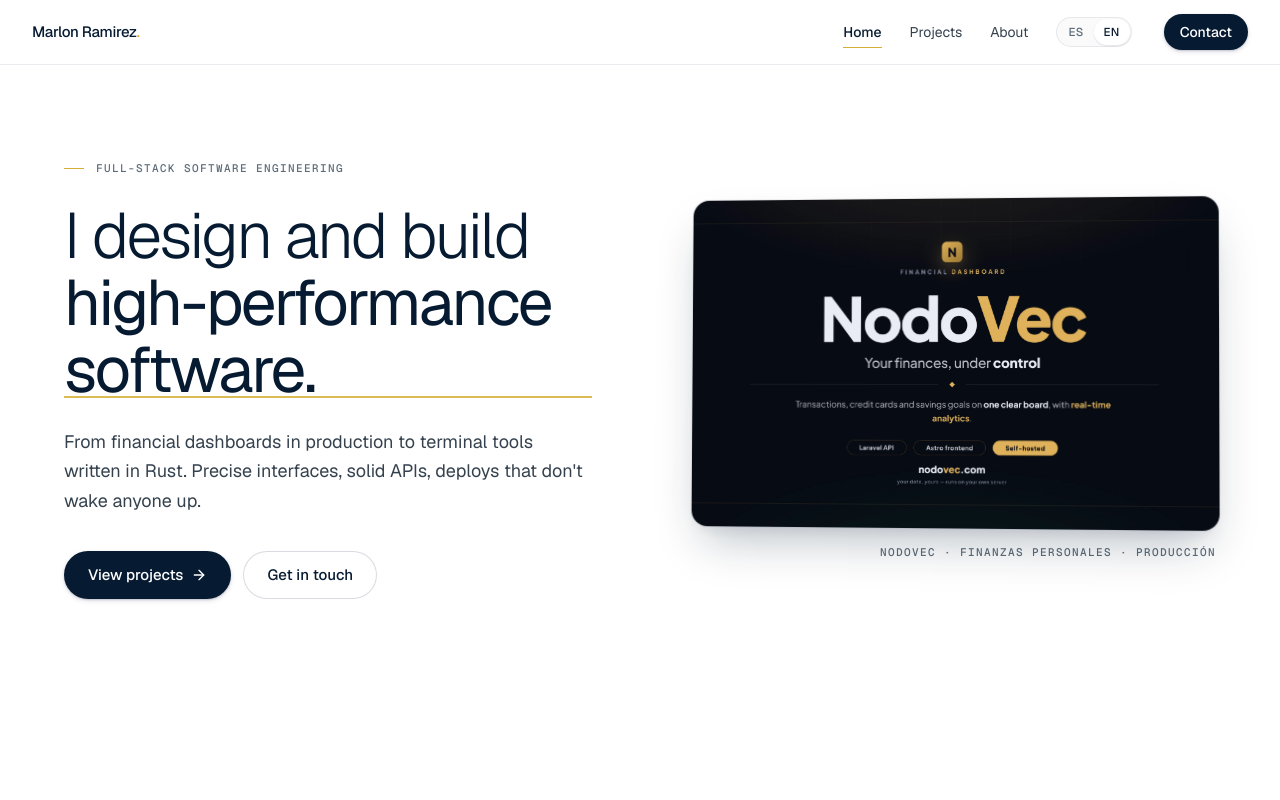
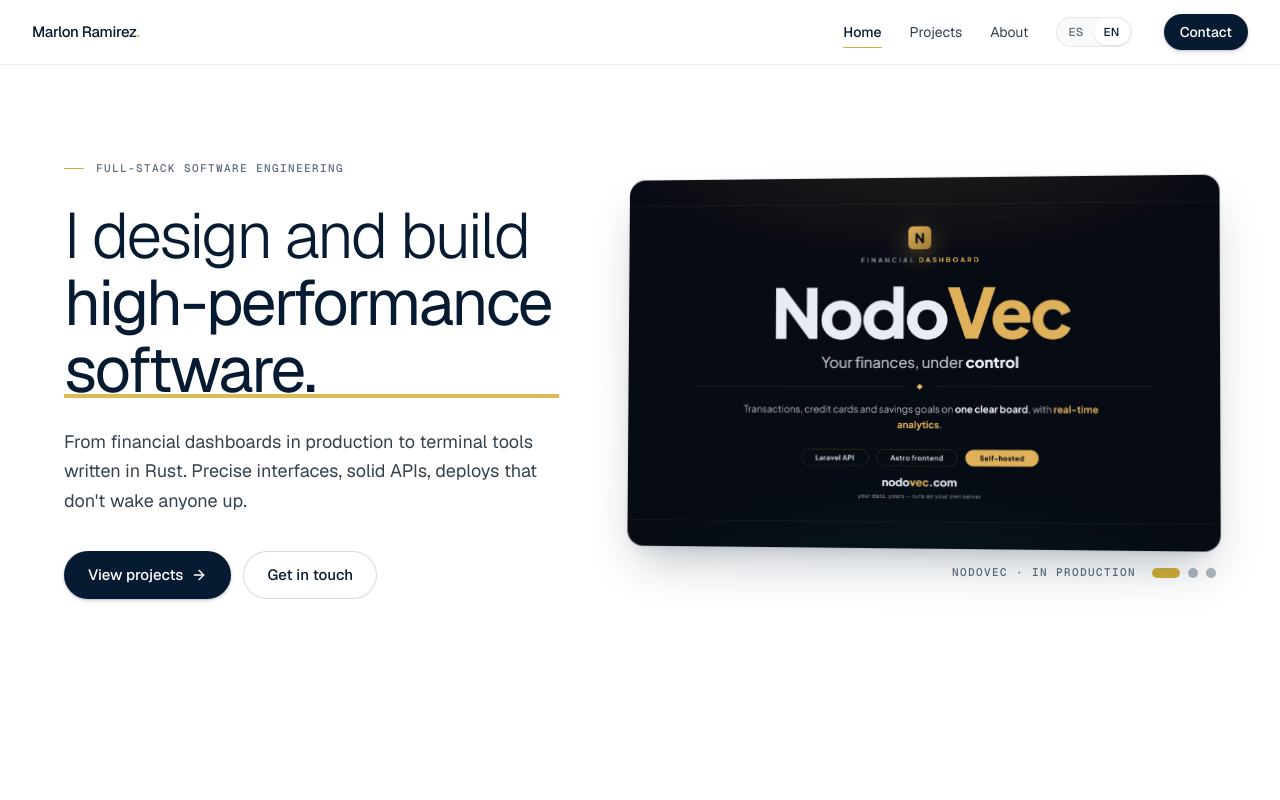
Before and after one commit to MarlonRX/portfolio, a Next.js app: page /en in a window 1280 px wide. Shown: the top 800 px of the page. Built offline with nearby package versions, Linux system fonts and the light colour scheme.

Commit message:
feat(hero): HeroCarousel automático — crossfade con Framer Motion, autoplay 6s con pausa hover, dots, reduced-motion y anclas al detalle de proyecto

```diff
--- a/src/components/sections/Hero.tsx
+++ b/src/components/sections/Hero.tsx
@@ -6,7 +6,8 @@
 import { ArrowRight } from "lucide-react";
 import Link from "next/link";
 import { useReducedMotion } from "@/hooks/useReducedMotion";
-import ImageWithFallback from "@/components/ui/ImageWithFallback";
+import HeroCarousel from "@/components/sections/HeroCarousel";
+import { getHeroProjects } from "@/data/projects";
 
 export default function Hero() {
   const t = useTranslations("home.hero");
@@ -46,7 +47,7 @@
             {t("taglinePrefix")}
             <span className="relative inline-block font-normal">
               {taglineWord}
-              <span className="absolute inset-x-0 bottom-[0.08em] h-[2px] bg-accent-primary/85" />
+              <span className="absolute inset-x-0 bottom-[0.08em] h-1 bg-accent-primary/85" />
             </span>
           </h1>
 
@@ -71,28 +72,15 @@
           </div>
         </m.div>
 
-        {/* Captura real del proyecto ancla, flotando con perspectiva */}
+        {/* Carrusel automático de proyectos ancla, flotando con perspectiva */}
         <m.div
           initial={{ opacity: 0, y: 24 }}
           animate={{ opacity: 1, y: 0 }}
           transition={{ duration: 0.7, delay: 0.15, ease: [0.4, 0, 0.2, 1] }}
           style={{ y: visualY }}
-          className="w-full max-w-2xl flex-1 lg:pl-8"
+          className="w-full max-w-4xl flex-1 lg:flex-[1.1] xl:flex-[1.2] lg:max-w-none"
         >
-          <div className="relative aspect-[16/10] overflow-hidden rounded-xl [transform:perspective(1400px)_rotateY(-4.5deg)_rotateX(1.5deg)] shadow-[var(--shadow-float)]">
-            <ImageWithFallback
-              src="/images/projects/nodovec-hero.webp"
-              alt="NodoVec — dashboard de gestión financiera personal"
-              fill
-              fallbackLabel="NodoVec"
-              className="object-cover object-top"
-              sizes="(max-width: 1024px) 100vw, 55vw"
-              priority
-            />
-          </div>
-          <p className="tech-label mt-4 text-right">
-            NodoVec · Finanzas personales · Producción
-          </p>
+          <HeroCarousel projects={getHeroProjects()} />
         </m.div>
       </div>
     </section>
--- /dev/null
+++ b/src/components/sections/HeroCarousel.tsx
@@ -0,0 +1,107 @@
+"use client";
+
+import { m, AnimatePresence } from "framer-motion";
+import { useEffect, useState } from "react";
+import { useLocale, useTranslations } from "next-intl";
+import Link from "next/link";
+import { Project } from "@/types/project";
+import { useReducedMotion } from "@/hooks/useReducedMotion";
+import ImageWithFallback from "@/components/ui/ImageWithFallback";
+
+const AUTOPLAY_MS = 6000;
+
+interface HeroCarouselProps {
+  projects: Project[];
+}
+
+export default function HeroCarousel({ projects }: HeroCarouselProps) {
+  const tp = useTranslations("projects");
+  const locale = useLocale();
+  const prefersReduced = useReducedMotion();
+  const [active, setActive] = useState(0);
+  const [paused, setPaused] = useState(false);
+
+  const slides = projects.filter((p) => p.image);
+  const count = slides.length;
+
+  useEffect(() => {
+    if (prefersReduced || paused || count <= 1) return;
+    const id = setInterval(
+      () => setActive((a) => (a + 1) % count),
+      AUTOPLAY_MS
+    );
+    return () => clearInterval(id);
+  }, [prefersReduced, paused, count]);
+
+  if (count === 0) return null;
+
+  const current = slides[active];
+
+  return (
+    <div
+      onMouseEnter={() => setPaused(true)}
+      onMouseLeave={() => setPaused(false)}
+    >
+      <div className="relative aspect-[16/10] overflow-hidden rounded-xl [transform:perspective(1400px)_rotateY(-4.5deg)_rotateX(1.5deg)] shadow-[var(--shadow-float)]">
+        <AnimatePresence initial={false}>
+          <m.div
+            key={current.slug}
+            className="absolute inset-0"
+            initial={
+              prefersReduced ? false : { opacity: 0, scale: 1.03, y: 8 }
+            }
+            animate={{ opacity: 1, scale: 1, y: 0 }}
+            exit={
+              prefersReduced ? { opacity: 0 } : { opacity: 0, scale: 0.985, y: -8 }
+            }
+            transition={{
+              duration: prefersReduced ? 0 : 0.7,
+              ease: [0.4, 0, 0.2, 1],
+            }}
+          >
+            <Link
+              href={`/${locale}/projects/${current.slug}`}
+              aria-label={current.title}
+              className="absolute inset-0"
+            >
+              <ImageWithFallback
+                src={current.image as string}
+                alt={current.title}
+                fill
+                fallbackLabel={current.title}
+                className="object-cover object-top"
+                sizes="(max-width: 1024px) 100vw, 55vw"
+                priority={active === 0}
+              />
+            </Link>
+          </m.div>
+        </AnimatePresence>
+      </div>
+
+      <div className="mt-4 flex items-center justify-end gap-4">
+        <Link
+          href={`/${locale}/projects/${current.slug}`}
+          className="tech-label transition-colors hover:text-text-primary"
+        >
+          {current.title} · {tp(`status.${current.status}`)}
+        </Link>
+        <div className="flex items-center gap-2">
+          {slides.map((project, i) => (
+            <button
+              key={project.slug}
+              type="button"
+              aria-label={project.title}
+              aria-current={i === active}
+              onClick={() => setActive(i)}
+              className={`h-2.5 cursor-pointer rounded-full transition-all duration-300 ${
+                i === active
+                  ? "w-7 bg-accent-primary"
+                  : "w-2.5 bg-text-muted/50 hover:bg-text-muted/80"
+              }`}
+            />
+          ))}
+        </div>
+      </div>
+    </div>
+  );
+}
--- a/src/data/projects.ts
+++ b/src/data/projects.ts
@@ -110,3 +110,12 @@
 export function getProjectBySlug(slug: string): Project | undefined {
   return projects.find((p) => p.slug === slug);
 }
+
+export function getHeroProjects(): Project[] {
+  return projects.filter(
+    (p) =>
+      p.view &&
+      Boolean(p.image) &&
+      (p.status === "production" || p.status === "development")
+  );
+}
```
